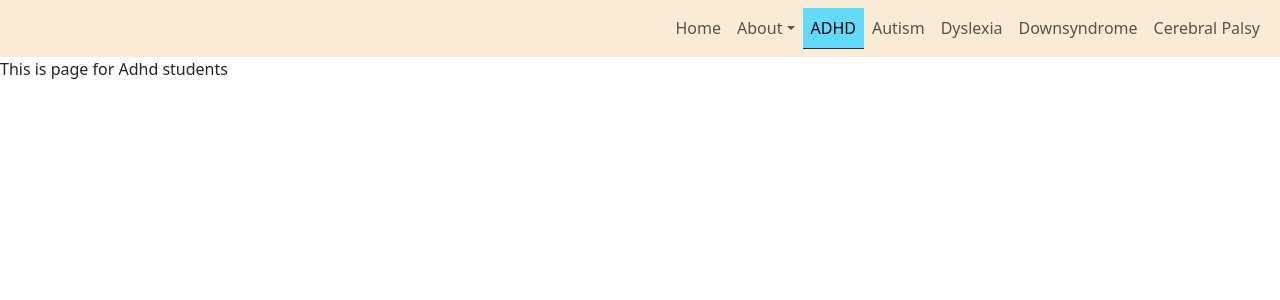
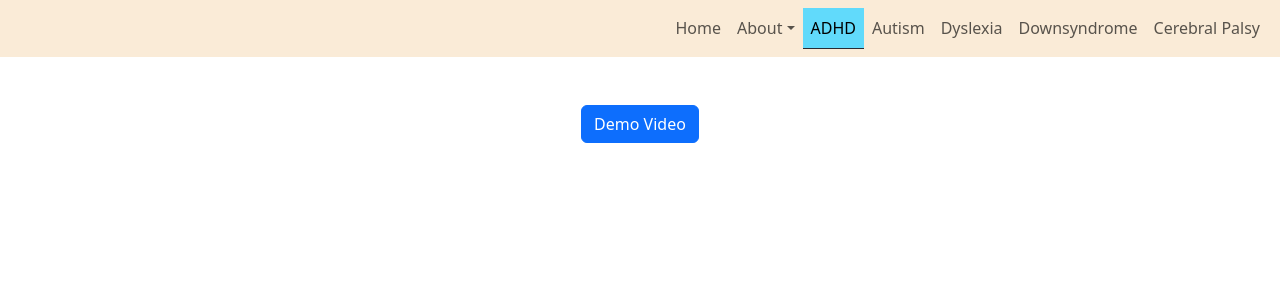
Before and after one commit to mtkinverse/Special-need-children, a React (Create React App) app in the folder frontend/: page /adhd in a window 1280 px wide. Shown: the top 300 px of the page. Built offline with nearby package versions, Linux system fonts and the light colour scheme.

Commit message:
Add video component and import it in all disorder files

```diff
--- a/frontend/src/components/Adhd.js
+++ b/frontend/src/components/Adhd.js
@@ -1,9 +1,10 @@
 import React from 'react'
+import DemoVideo from './Video'
 
 function Adhd() {
   return (
     <div>
-      This is page for Adhd students
+      <DemoVideo />
     </div>
   )
 }
--- a/frontend/src/components/Autism.js
+++ b/frontend/src/components/Autism.js
@@ -1,9 +1,10 @@
 import React from 'react'
+import DemoVideo from './Video'
 
 function Autism() {
   return (
     <div>
-      Page for autism
+      <DemoVideo />
     </div>
   )
 }
--- a/frontend/src/components/CerebralPalsy.js
+++ b/frontend/src/components/CerebralPalsy.js
@@ -1,9 +1,10 @@
 import React from 'react'
+import DemoVideo from './Video'
 
 function CerebralPalsy() {
   return (
     <div>
-      page for cerebral palsy
+      <DemoVideo />
     </div>
   )
 }
--- a/frontend/src/components/Downsyndrome.js
+++ b/frontend/src/components/Downsyndrome.js
@@ -1,9 +1,10 @@
 import React from 'react'
+import DemoVideo from './Video'
 
 function Downsyndrome() {
   return (
     <div>
-      page for Downsyndrome
+      <DemoVideo />
     </div>
   )
 }
--- a/frontend/src/components/Dyslexia.js
+++ b/frontend/src/components/Dyslexia.js
@@ -1,9 +1,10 @@
 import React from 'react'
+import DemoVideo from './Video'
 
 function Dyslexia() {
   return (
     <div>
-      page for dyslexia
+      <DemoVideo />
     </div>
   )
 }
--- /dev/null
+++ b/frontend/src/components/Video.js
@@ -0,0 +1,32 @@
+import React from 'react';
+// import './DemoVideo.css';
+
+function DemoVideo() {
+    return (
+        <div className="container text-center my-5">
+            <p>
+                <button class="btn btn-primary" type="button" data-bs-toggle="collapse" data-bs-target="#video-container" aria-expanded="false" aria-controls="video-container">
+                    Demo Video
+                </button>
+            </p>
+            <div className='collapse collapse-vertical' id='video-container' style={{ zindex: 1 }}>
+                <div className="embed-responsive embed-responsive-16by9 mb-4">
+                    <iframe className='embed-responsive-item'
+                        width="100%"
+                        height="300"
+                        src="https://www.youtube.com/embed/your-video-id"
+                        frameBorder="0"
+                        allow="accelerometer; autoplay; clipboard-write; encrypted-media; gyroscope; picture-in-picture"
+                        allowFullScreen
+                        title="Demo Video"
+                    ></iframe>
+                </div>
+                <h2 className="text-center text-secondary">Video Title</h2>
+                <p className="text-center text-dark">This is a website representing a software tool for special need children. This tool uses AI and other advancements to help such students learn at a faster rate
+                </p>
+            </div>
+        </div >
+    );
+};
+
+export default DemoVideo;
```
